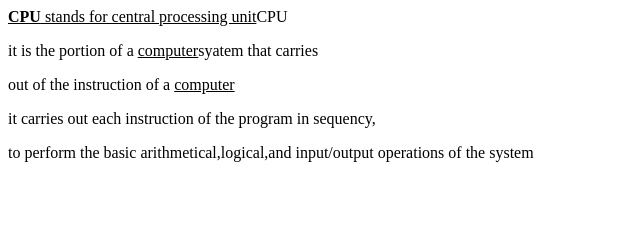
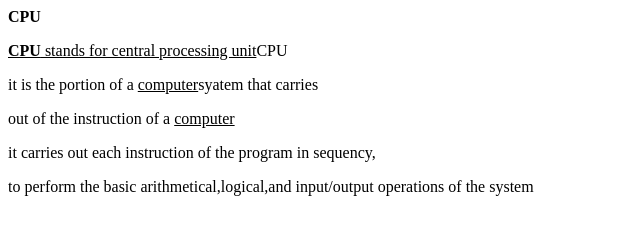
Before and after one commit to iamneo-production/cbacafcfabadaeccdfffebaeceaec, a website: page public/index.html in a window 1280 px wide. Shown: the whole page, without its empty margins (0-640 px from the left). Drawn offline with Linux system fonts and the light colour scheme.

Commit message:
Backup Commit

```diff
--- a/public/index.html
+++ b/public/index.html
@@ -1,10 +1,10 @@
 <html>
     <head>
-      <b></b>
+      <b>CPU</b>
     </head>
     <body>
-        <p><u><b>CPU</b> stands for central processing unit</u>CPU</p>
-        <p>it is the portion of a <u>computer</u>syatem that carries</p>
+        <p><u><b>CPU</b> stands for central processing unit</u>CPU
+            <p></p>it is the portion of a <u>computer</u>syatem that carries</b>
         <p>out of the instruction of a <u>computer</u></p>
         <p>it carries out each instruction of the program in sequency,</p>
         <p>to perform the basic arithmetical,logical,and input/output operations of the system</p>
```
